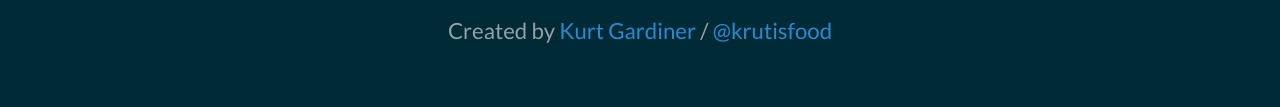
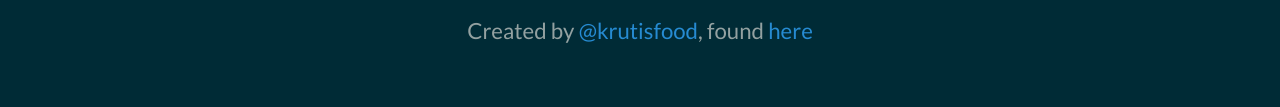
Before and after one commit to krutisfood/hello-metrics, a website: page index.html in a window 1280 px wide. Shown: the part 466-573 px from the top of the page. Drawn offline with Linux system fonts and the light colour scheme.

Commit message:
Changed link to twitter and this talk on github pages

```diff
--- a/index.html
+++ b/index.html
@@ -44,7 +44,7 @@
           <h1>InfluxDB &amp; Graphana</h1>
           <h3>What can we learn from Mythbusters?</h3>
           <p>
-            <small>Created by <a href="http://pages.github.io/krutisfood">Kurt Gardiner</a> / <a href="http://twitter.com/krutisfood">@krutisfood</a></small>
+            <small>Created by <a href="http://twitter.com/krutisfood">@krutisfood</a>, found <a href='http://krutisfood.github.io/hello-metrics'>here</a></small>
           </p>
         </section>
 
```
